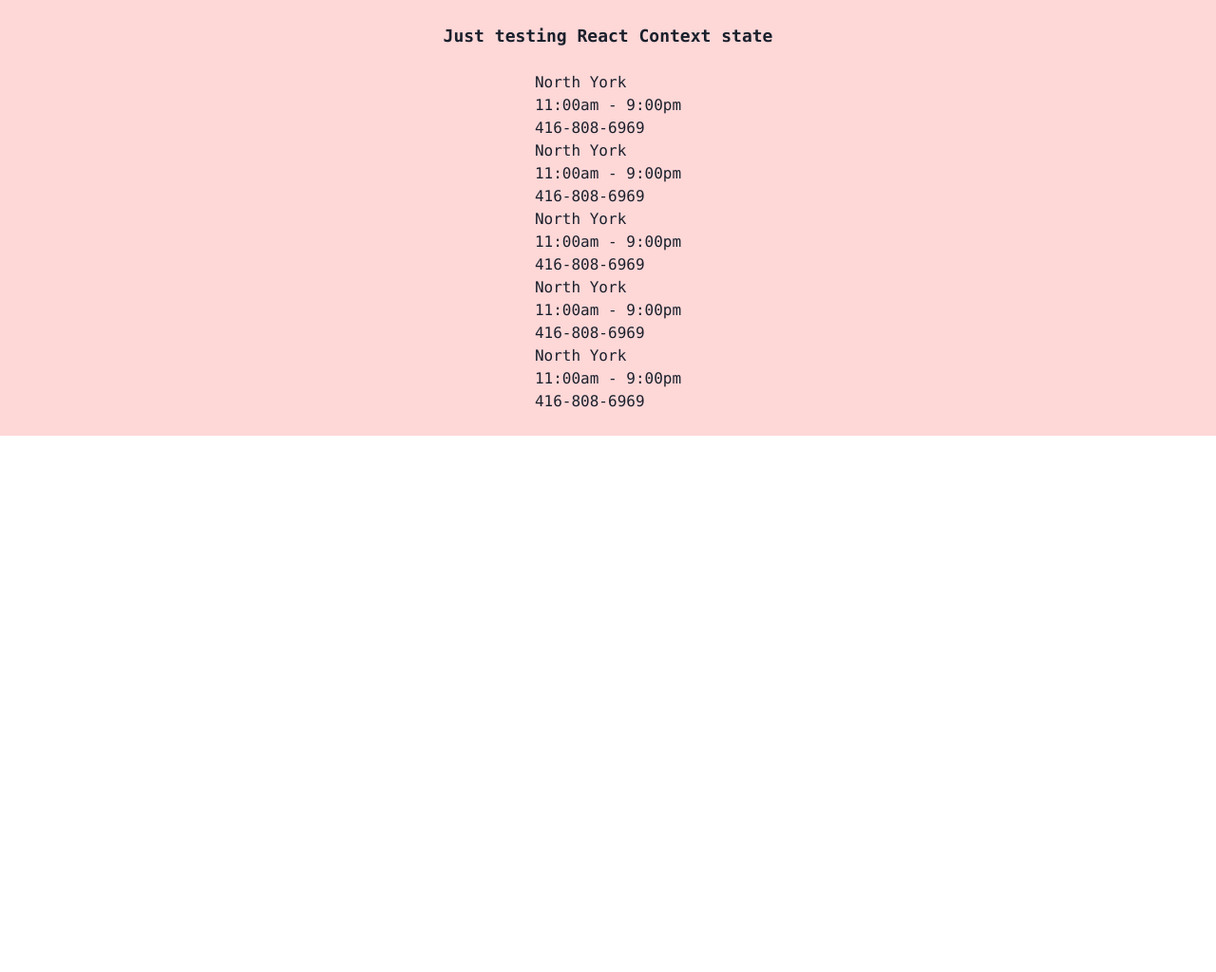
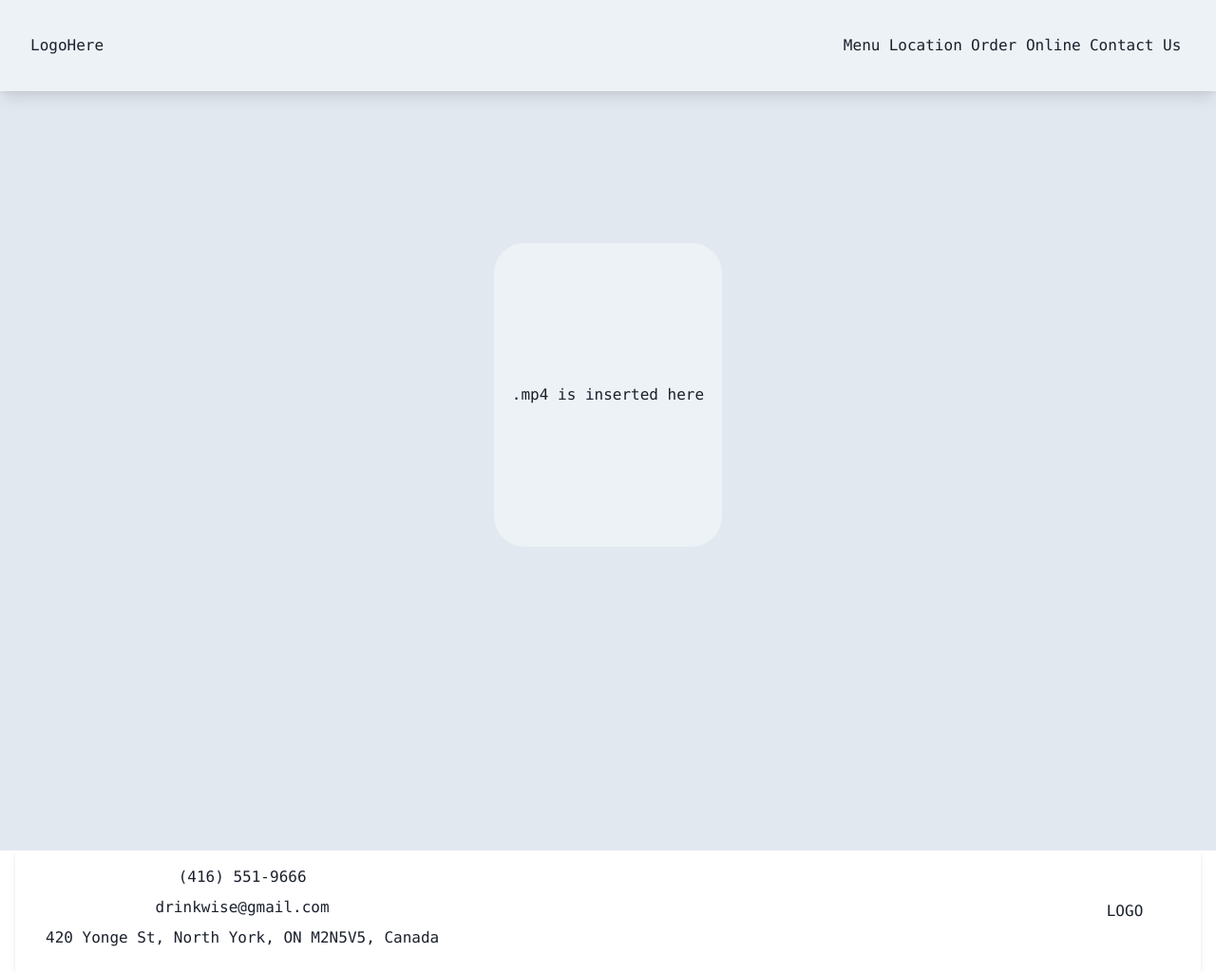
Before and after one commit to Techsip-CAP805/drinkwise, a Next.js app: page / in a window 1280 px wide. Shown: the whole page at 95% size. Before the commit the page ends 800 px from the top, so only its background shows below. Built offline with nearby package versions, Linux system fonts and the light colour scheme.

Commit message:
homepage structure

```diff
--- /dev/null
+++ b/components/Footer.js
@@ -0,0 +1,18 @@
+import { VStack, Text, Flex, Box, Spacer, Center} from '@chakra-ui/react'
+import React from 'react'
+
+const Footer = () => {
+  return (
+    <Flex boxShadow='md' w='100%' px={8} py={4} bg='white.100'>
+    <VStack>
+    <Text>(416) 551-9666</Text>
+    <Text>drinkwise@gmail.com</Text>
+    <Text>420 Yonge St, North York, ON M2N5V5, Canada</Text>
+    </VStack>
+    <Spacer/>
+    <Center w={24} h={24}>LOGO</Center>
+    </Flex>
+  )
+}
+
+export default Footer
--- /dev/null
+++ b/components/Navbar.js
@@ -0,0 +1,21 @@
+import React from 'react';
+import {Box, HStack, Link, Spacer, Flex, Center} from '@chakra-ui/react';
+
+const Navbar = () => {
+  return (
+    <Box bg='gray.100' w='100%' h={24} boxShadow='lg'>
+    <Flex direction='row' justify='center' align='center' w='100%' h='100%' px={8}>
+    <Link>LogoHere</Link>
+    <Spacer/>
+    <Flex direction='row' width='30%' justify='space-around' align='center' h='100%'>
+      <Link href='/menu'>Menu</Link>
+      <Link href= 'location'>Location</Link>
+      <Link href='/order'>Order Online</Link>
+      <Link href='/contact'>Contact Us</Link>
+    </Flex>
+    </Flex>
+    </Box>
+  )
+}
+
+export default Navbar
--- a/src/pages/index.js
+++ b/src/pages/index.js
@@ -1,6 +1,9 @@
 import React, {useState, useContext} from 'react';
 import {DrinkContext} from '../../context/drinkContext';
-import {Box, Container, Text} from '@chakra-ui/react';
+import {Box, Container, Text, Flex, Center} from '@chakra-ui/react';
+import Navbar from '../../components/Navbar';
+import Footer from '../../components/Footer';
+import Link from 'next/link'
 
 const Home = () => {
 
@@ -10,17 +13,17 @@ const Home = () => {
 
   //main page
   return (
-    <Box bg='red.100'>
-      <Container centerContent p={6}>
-        <Text fontSize='lg' fontWeight={700}>Just testing React Context state</Text>
-        <br/>
-        {locations.map((location, index)=> (
-          <div key={index}>
-          <h2>{location.name}</h2>
-          <p>{location.operatingHour}</p>
-          <p>{location.phoneNumber}</p>
-          </div>
-        ))}
+    <Box bg='gray.200'>
+      <Navbar/>
+      <Container w='100vw' h='100vh' maxH='100vh' maxW='7xl'>
+      <Flex direction='row'  w='100%' h='100%' justify='center' align='center' pb={40}>
+      <Link href='/recommendation'>
+        <Box width={60} h={80} bg='gray.100' borderRadius='2rem' display='flex' direction='row' justifyContent='center' alignItems='center' _hover={{bg:'tomato'}}>
+        <Text>.mp4 is inserted here</Text>
+        </Box>
+      </Link>
+      </Flex>
+      <Footer/>
       </Container>
     </Box>
   )
```
Also changed, not shown: src/pages/recommendation.js (added, +9 -0 lines).
